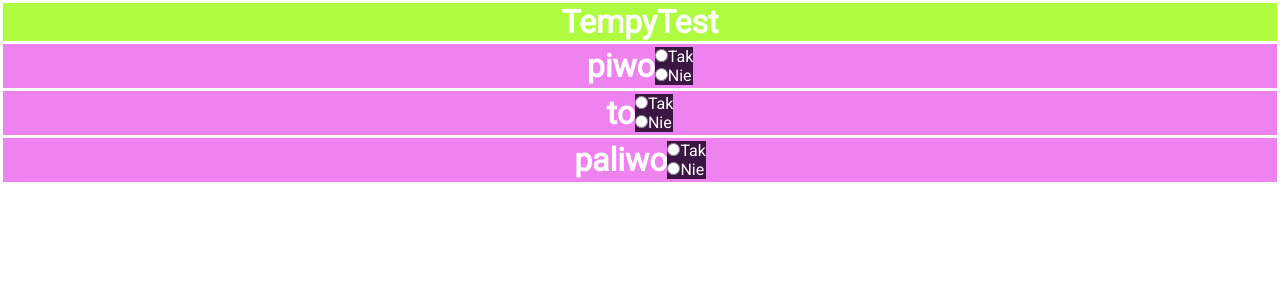
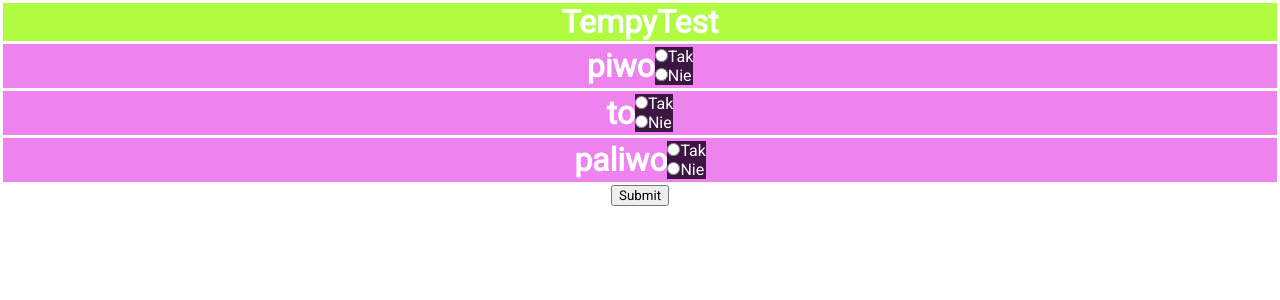
Before and after one commit to sekulas/tempProject, a React (Create React App) app: page / in a window 1280 px wide. Shown: the top 300 px of the page. Built offline with nearby package versions, Linux system fonts and the light colour scheme.

Commit message:
added submit button

```diff
--- a/package.json
+++ b/package.json
@@ -1,10 +1,10 @@
 {
-  "name": "ygm",
+  "name": "temperament-definer",
   "version": "0.1.0",
   "private": true,
   "dependencies": {
     "@testing-library/jest-dom": "^5.16.5",
-    "@testing-library/react": "^13.3.0",
+    "@testing-library/react": "^13.4.0",
     "@testing-library/user-event": "^13.5.0",
     "react": "^18.2.0",
     "react-dom": "^18.2.0",
--- a/src/App.css
+++ b/src/App.css
@@ -39,3 +39,8 @@ form {
   flex-direction: column;
   background-color: #3C1642;
 }
+
+#submit-button {
+  display: flex;
+  justify-content: center;
+}
--- a/src/App.js
+++ b/src/App.js
@@ -2,7 +2,7 @@ import './App.css';
 import Head from './components/Head'
 import Content from './components/Content'
 import {data} from "./temperamentData"
-import ReactDOM from "react-dom/client"
+import SubmitButton from './components/SubmitButton';
 
 
 function App() {
@@ -11,23 +11,26 @@ function App() {
   let sanguine = 0;
   let phlegmatic = 0
   let melancholic = 0;
-  let i = 0;
 
   const questions = data.map(e => {
-    i++
     return (
       <Content
-        key={i}
+        key={e.question}
         question={e.question}
       />
     )
   })
+
+  const whenSubitted = () => {
+
+  }
 
   return (
     <div className="App">
 
       <Head />
       {questions}
+      <SubmitButton />
 
     </div>
   );
--- /dev/null
+++ b/src/components/SubmitButton.js
@@ -0,0 +1,12 @@
+import React from "react"
+
+
+export default function SubmitButton() {
+
+    return (
+        <div id="submit-button">
+            <button>Submit</button>
+        </div>
+    )
+
+}
```
Also changed, not shown: hey.txt, 2 other files (tests, documents, lock files or other folders).
